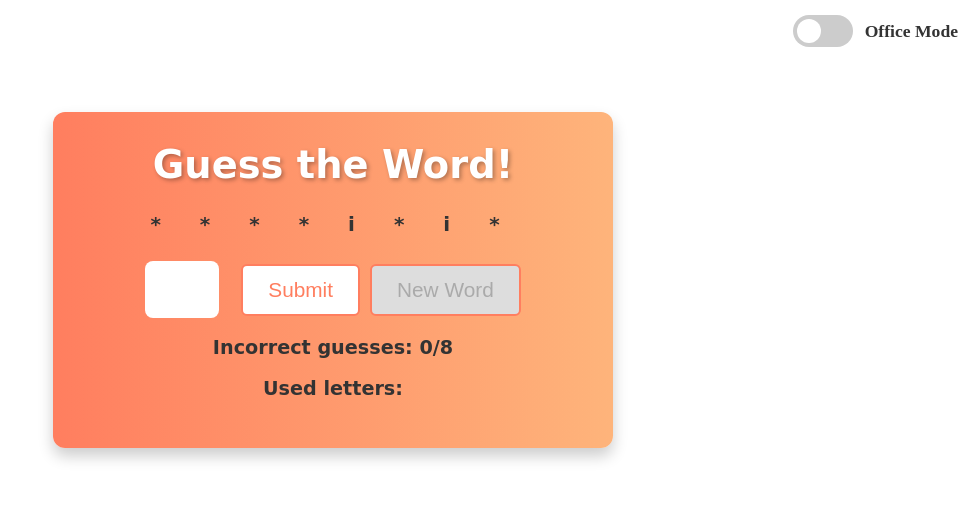
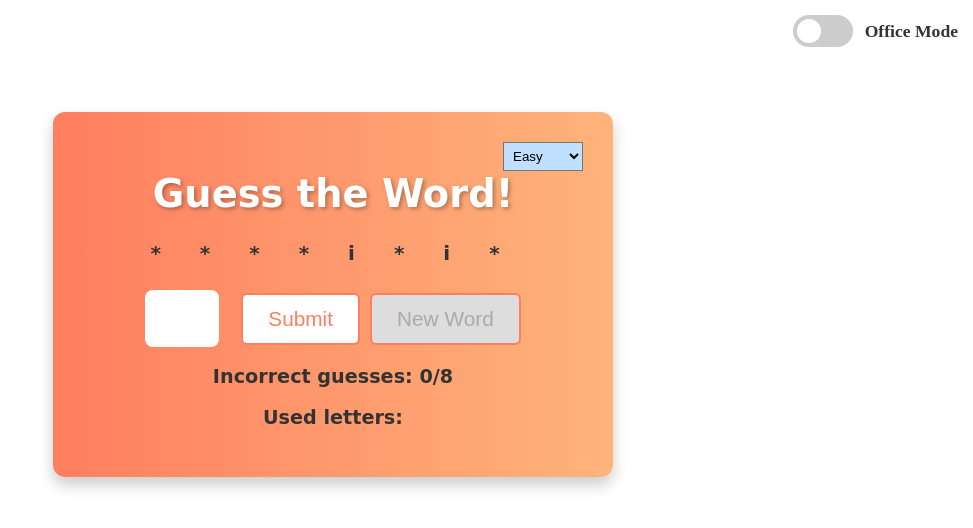
Before and after one commit to Rohitsharma-ITG/Guess-word-game, a React (Vite) app: page / in a window 1280 px wide. Shown: the top 528 px of the page, without its empty margins (307-1280 px from the left). Built offline with nearby package versions, Linux system fonts and the light colour scheme.

Commit message:
add stages code

```diff
--- a/src/App.css
+++ b/src/App.css
@@ -135,6 +135,17 @@
   box-shadow: 0 0 8px rgba(255, 126, 95, 0.6);
 }
 
+.stage-div {
+    display: flex;
+    justify-content: end;
+}
+
+.night select {
+    padding: 5px;
+    outline: none;
+    background: #d0d0d0;
+}
+
 .night .submit-btn,
 .night .new-word-btn {
   background-color: #424242;
@@ -201,6 +212,12 @@
   font-weight: bold;
 }
 
+.day select {
+    padding: 5px;
+    outline: none;
+    background: #bfe1ff;
+}
+
 .day .input-container {
   margin-top: 25px;
   display: flex;
--- a/src/component/Guess.jsx
+++ b/src/component/Guess.jsx
@@ -310,6 +310,7 @@ const Guess = () => {
   const [guessed, setGuessed] = useState(false);
   const [usedLetters, setUsedLetters] = useState([]);
   const [statusMessage, setStatusMessage] = useState('');
+  const [stage, setStage] = useState("easy")
 
   const generateStars = (word) => {
     let lettersToReveal = 1;
@@ -317,6 +318,10 @@ const Guess = () => {
       lettersToReveal = 2;
     } else if (word.length > 8) {
       lettersToReveal = 3;
+    }
+
+    if (stage == "medium" || stage == "hard") {
+      lettersToReveal = 0;
     }
 
     let indexes = [];
@@ -335,7 +340,7 @@ const Guess = () => {
     const word = words[newRandomNum].toLowerCase();
     setRandomword(word);
     setStars(generateStars(word));
-  }, []);
+  }, [stage]);
 
   const newword = () => {
     const newRandomNum = Math.floor(Math.random() * words.length);
@@ -371,7 +376,7 @@ const Guess = () => {
     if (!correctGuess) {
       setIncorrectGuesses(prev => {
         const newCount = prev + 1;
-        if (newCount >= 8) {
+        if (newCount >= (stage == "hard" ? 4 : 8)) {
           setStars(randomword.split(''));
           setGuessed(true);
           setStatusMessage('You Lose!');
@@ -398,6 +403,17 @@ const Guess = () => {
 
   return (
     <div className="game-container">
+      <div className="stage-div">
+        <select
+          name="stage"
+          value={stage}
+          onChange={(e) => setStage(e.target.value)}
+        >
+          <option value="easy">Easy</option>
+          <option value="medium">Medium</option>
+          <option value="hard">Hard</option>
+        </select>
+      </div>
       <h2 className="game-title">Guess the Word!</h2>
       <p className="stars-display">{stars.join(' ')}</p>
       <div className="input-container">
@@ -411,7 +427,7 @@ const Guess = () => {
         />
         <button
           onClick={handleSubmit}
-          disabled={guessed || incorrectGuesses >= 8}
+          disabled={guessed || incorrectGuesses >= (stage == "hard" ? 4 : 8)}
           className="submit-btn"
         >
           Submit
@@ -424,7 +440,7 @@ const Guess = () => {
           New Word
         </button>
       </div>
-      <p className="incorrect-guesses">Incorrect guesses: {incorrectGuesses}/8</p>
+      <p className="incorrect-guesses">Incorrect guesses: {incorrectGuesses}/{(stage == "hard" ? "4" : "8")}</p>
       <p className="used-letters">Used letters: {usedLetters.join(', ')}</p>
       <p className="status-message">{statusMessage}</p>
     </div>
```
